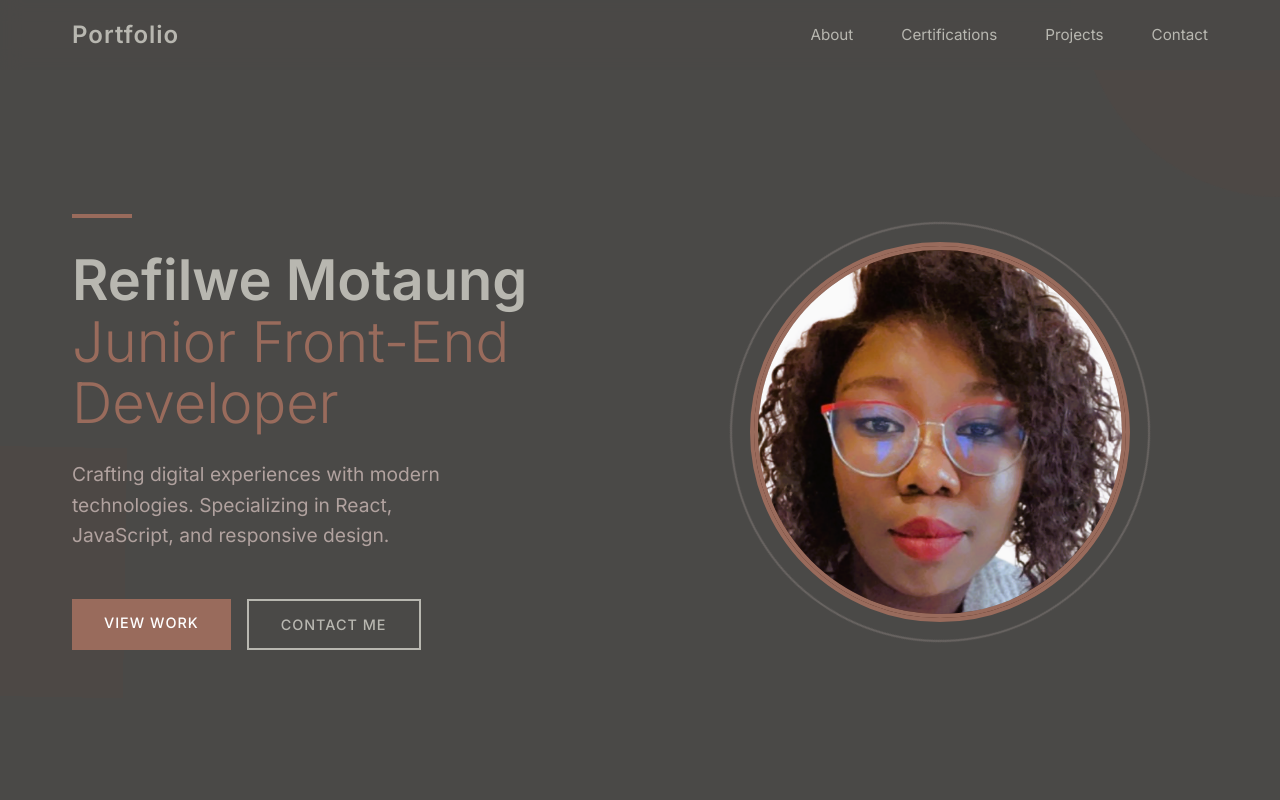
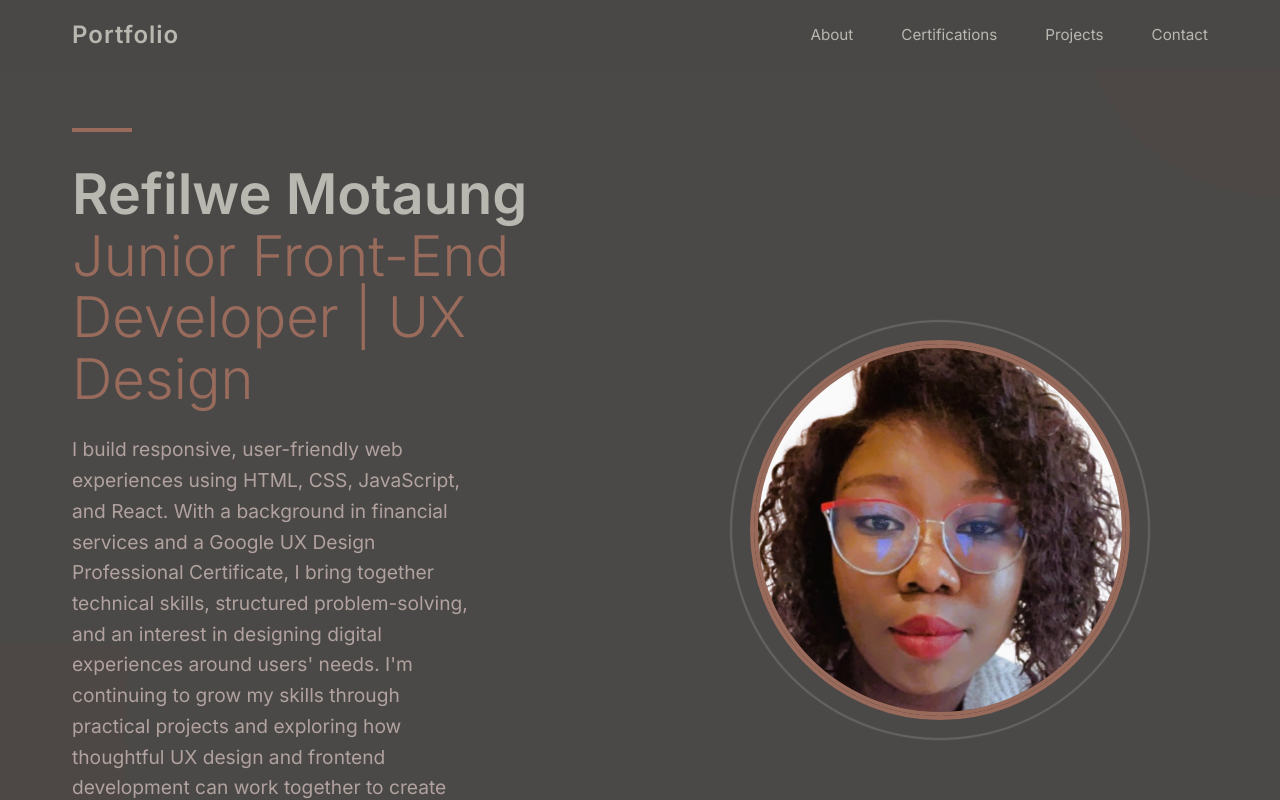
Before and after one commit to refiilwemotaung-cpu/Junior-Front-end-Developer-Portfolio, a React (Create React App) app: page / in a window 1280 px wide. Shown: the top 800 px of the page. Built offline with nearby package versions, Linux system fonts and the light colour scheme.

Commit message:
Updated my description

```diff
--- a/src/components/Hero.js
+++ b/src/components/Hero.js
@@ -15,15 +15,23 @@ const Hero = () => {
             <div className="accent-line"></div>
             <h1>
               <span className="name-line">Refilwe Motaung</span>
-              <span className="title-line">Junior Front-End Developer</span>
+              <span className="title-line">
+                Junior Front-End Developer | UX Design
+              </span>
             </h1>
             <p className="hero-description">
-              Crafting digital experiences with modern technologies.
-              Specializing in React, JavaScript, and responsive design.
+              I build responsive, user-friendly web experiences using HTML, CSS,
+              JavaScript, and React. With a background in financial services and
+              a Google UX Design Professional Certificate, I bring together
+              technical skills, structured problem-solving, and an interest in
+              designing digital experiences around users' needs. I'm continuing
+              to grow my skills through practical projects and exploring how
+              thoughtful UX design and frontend development can work together to
+              create useful digital products.
             </p>
             <div className="hero-buttons">
               <a href="#projects" className="btn primary">
-                View Work
+                View My Projects
               </a>
               <a href="#contact" className="btn secondary">
                 Contact Me
```
